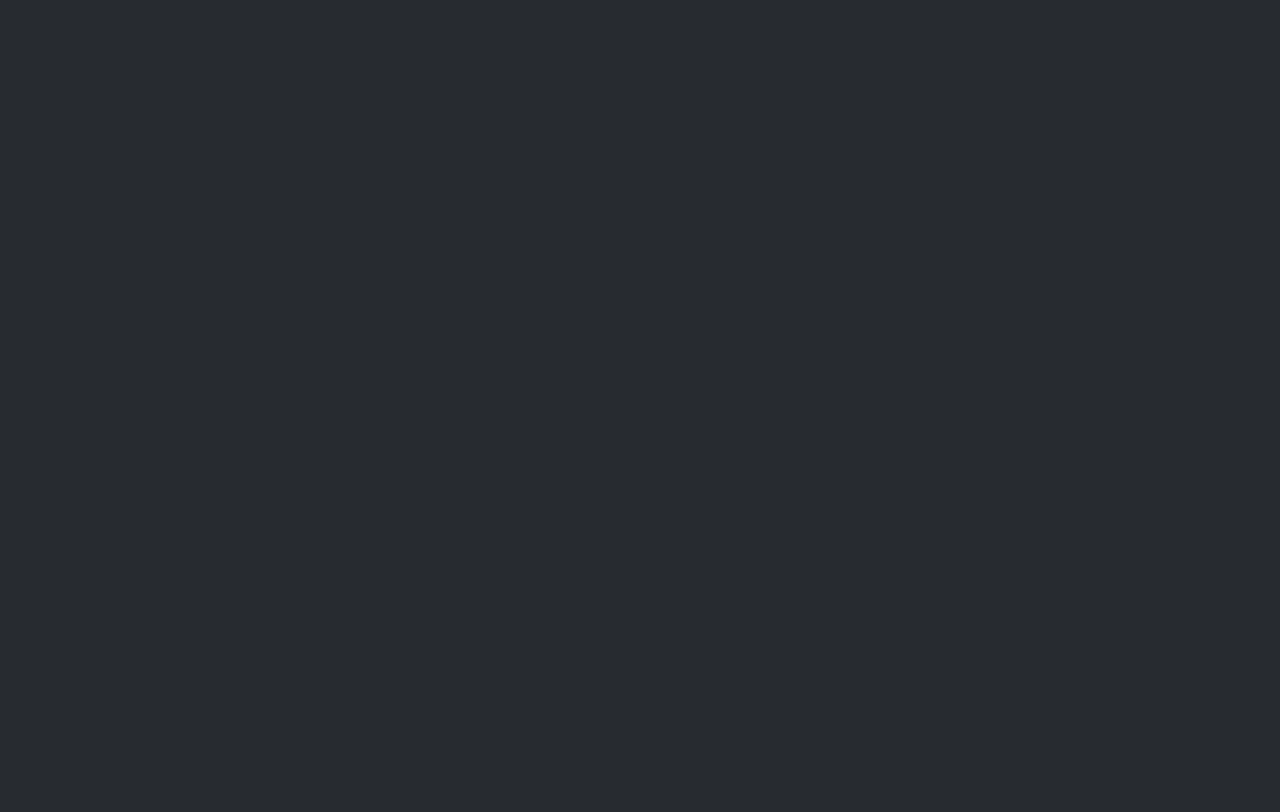
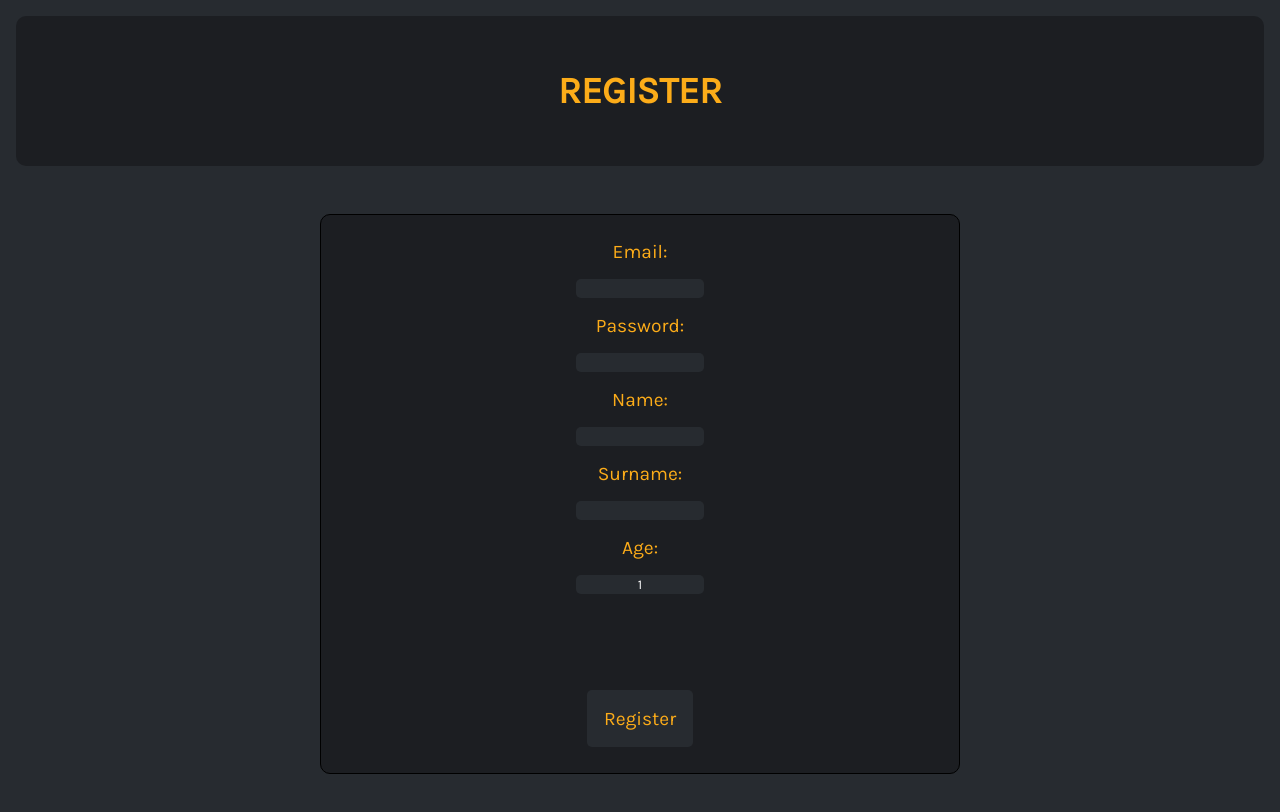
Before and after one commit to sergiics9/202309-w6ch5-sergi-casiano-front, a React (Vite) app: page /register in a window 1280 px wide. Before the commit this address had no page. Shown: the top 812 px of the page. Built offline with nearby package versions, Linux system fonts and the light colour scheme.

Commit message:
Add register & login

```diff
--- a/package.json
+++ b/package.json
@@ -55,6 +55,7 @@
     "react": "^18.2.0",
     "react-dom": "^18.2.0",
     "react-redux": "^8.0.1",
-    "react-router-dom": "^6.18.0"
+    "react-router-dom": "^6.18.0",
+    "sweetalert2": "^11.10.1"
   }
 }
--- a/src/components/app.routes/app.routes.tsx
+++ b/src/components/app.routes/app.routes.tsx
@@ -1,6 +1,8 @@
 import { Suspense, lazy } from 'react';
 import { Route, Routes } from 'react-router-dom';
 import { List } from '../list/list';
+import { Login } from '../login/login';
+import { Register } from '../register/register';
 
 const Details = lazy(() => import('../../pages/details'));
 
@@ -11,6 +13,8 @@ export function AppRoutes() {
         <Routes>
           <Route path="/" element={<List></List>}></Route>
           <Route path="/details/:id" element={<Details></Details>}></Route>
+          <Route path="/login" element={<Login></Login>}></Route>
+          <Route path="/register" element={<Register></Register>}></Route>
         </Routes>
       </Suspense>
     </main>
--- a/src/components/filter/filter.scss
+++ b/src/components/filter/filter.scss
@@ -2,7 +2,11 @@
   font-size: 1.3rem;
   font-family: 'Karla';
   display: flex;
+  flex-direction: row;
+  flex-wrap: nowrap;
   justify-content: flex-end;
+  align-items: flex-end;
+  align-content: stretch;
   margin-right: 2rem;
   gap: 1rem;
   color: #fcac19;
@@ -12,6 +16,7 @@ select {
   font-family: 'Karla';
   border: 1px solid #fcac19;
   border-radius: 8px;
+  color: rgb(40, 57, 127);
   background-color: transparent;
   padding: 0.4 rem;
 }
--- /dev/null
+++ b/src/components/header/header.scss
@@ -0,0 +1,25 @@
+header {
+  padding: 2rem 1rem;
+}
+
+.log-in-register-container {
+  display: flex;
+  background-color: #1c1e22;
+  border: 1px solid black;
+  justify-content: center;
+  margin-top: -6rem;
+  width: 12%;
+  border-radius: 15px;
+  margin-inline-start: 85%;
+}
+
+.register {
+  border-radius: 15px;
+  background-color: #1c1e22;
+  color: #fcac19;
+  max-width: 50em;
+  font-size: 1.2rem;
+  padding: 0.6em;
+  margin: 0.5em;
+  text-shadow: 0 0 5px black;
+}
--- a/src/components/header/header.tsx
+++ b/src/components/header/header.tsx
@@ -1,7 +1,12 @@
+import { Link } from 'react-router-dom';
+import './header.scss';
+
 export function Header() {
   return (
     <>
       <header>
+        <div className="container-header">
+          <div className="container-logo">
             <div className="image-header">
               <img
                 src="../../favicon.ico"
@@ -11,7 +16,19 @@ export function Header() {
               />
             </div>
             <div className="logo">
-          <h1>CS2 SKINS</h1>
+              <h1>
+                CS2 <span className="blue">SKINS</span>
+              </h1>
+            </div>
+          </div>
+          <div className="log-in-register-container">
+            <Link to="/login">
+              <button className="register">Log in</button>
+            </Link>
+            <Link to="/register">
+              <button className="register">Register</button>
+            </Link>
+          </div>
         </div>
       </header>
     </>
--- /dev/null
+++ b/src/components/login/login.scss
@@ -0,0 +1,9 @@
+.login-form {
+  display: flex;
+  flex-direction: column;
+  justify-content: center;
+  align-items: center;
+  align-content: center;
+  height: 90vh;
+  margin-inline: 50%;
+}
--- /dev/null
+++ b/src/components/login/login.tsx
@@ -0,0 +1,86 @@
+import { useState, ChangeEvent, FormEvent } from 'react';
+import Swal from 'sweetalert2';
+import './login.scss';
+
+interface UserLogin {
+  email: string;
+  passwd: string;
+}
+
+export function Login() {
+  const [userLogin, setUserLogin] = useState<UserLogin>({
+    email: '',
+    passwd: '',
+  });
+
+  const handleChange = (event: ChangeEvent<HTMLInputElement>) => {
+    setUserLogin({
+      ...userLogin,
+      [event.target.name]: event.target.value,
+    });
+  };
+
+  const handleSubmit = (event: FormEvent<HTMLFormElement>) => {
+    event.preventDefault();
+
+    const isFormValid = userLogin.email && userLogin.passwd;
+
+    if (isFormValid) {
+      console.log(userLogin);
+
+      setUserLogin({
+        email: '',
+        passwd: '',
+      });
+
+      Swal.fire({
+        title: 'Inicio de sesión exitoso',
+        text: '¡Bienvenido de vuelta!',
+        icon: 'success',
+        confirmButtonText: 'OK',
+        customClass: {
+          container: 'custom-swal-font',
+        },
+      });
+    } else {
+      Swal.fire({
+        title: 'Error',
+        text: 'Por favor, completa todos los campos',
+        icon: 'error',
+        confirmButtonText: 'OK',
+        customClass: {
+          container: 'custom-swal-font',
+        },
+      });
+    }
+  };
+
+  return (
+    <>
+      <div className="h3-container">
+        <h3>LOG IN</h3>
+      </div>
+      <div className="register-form">
+        <form onSubmit={handleSubmit}>
+          <label htmlFor="email">Email: </label>
+          <input
+            type="email"
+            name="email"
+            value={userLogin.email}
+            onChange={handleChange}
+          />
+          <label htmlFor="passwd">Password: </label>
+          <input
+            type="password"
+            name="passwd"
+            value={userLogin.passwd}
+            onChange={handleChange}
+          />
+          <button className="button-register" type="submit">
+            Log in
+          </button>
+        </form>
+      </div>
+    </>
+  );
+}
--- /dev/null
+++ b/src/components/register/register.scss
@@ -0,0 +1,70 @@
+.register-form {
+  display: flex;
+  justify-content: center;
+}
+
+form {
+  display: flex;
+  flex-direction: column;
+  background-color: #1c1e22;
+  border: 1px solid black;
+  border-radius: 10px;
+  display: flex;
+  flex-direction: column;
+  justify-content: center;
+  align-items: center;
+  align-content: center;
+  height: 70vh;
+  width: 50%;
+  font-family: 'Karla';
+  margin: 0;
+  margin-top: 2rem;
+}
+
+label {
+  font-family: 'Karla';
+  font-size: 1.2rem;
+  color: #fcac19;
+}
+
+input {
+  font-family: 'Karla';
+  color: white;
+  border-radius: 5px;
+  width: 20%;
+  align-items: center;
+  text-align: center;
+  border: 1px solid transparent;
+  background-color: #272b30;
+  margin-block: 1rem;
+}
+
+.button-register {
+  color: #fcac19;
+  background-color: #272b30;
+  border-radius: 5px;
+  border: 1px solid transparent;
+  padding: 1rem;
+  align-items: center;
+  margin-top: 5rem;
+  font-size: 1.2rem;
+  font-family: 'Karla';
+}
+
+.h3-container {
+  font-family: 'Karla';
+  color: #fcac19;
+  display: flex;
+  justify-content: center;
+  font-size: 2rem;
+  align-items: center;
+  align-items: center;
+  background-color: #1c1e22;
+  padding: 1rem 1rem;
+  border-radius: 10px;
+  margin: 1rem 1rem;
+}
+
+.custom-swal-font {
+  font-family: 'Karla';
+}
--- /dev/null
+++ b/src/components/register/register.tsx
@@ -0,0 +1,121 @@
+import { useState, ChangeEvent, FormEvent } from 'react';
+import Swal from 'sweetalert2';
+import './register.scss';
+
+interface UserRegister {
+  email: string;
+  passwd: string;
+  name: string;
+  surname: string;
+  age: number;
+}
+
+export function Register() {
+  const [userRegister, setUserRegister] = useState<UserRegister>({
+    email: '',
+    passwd: '',
+    name: '',
+    surname: '',
+    age: 1,
+  });
+
+  const handleChange = (event: ChangeEvent<HTMLInputElement>) => {
+    setUserRegister({
+      ...userRegister,
+      [event.target.name]: event.target.value,
+    });
+  };
+
+  const handleSubmit = (event: FormEvent<HTMLFormElement>) => {
+    event.preventDefault();
+    const isFormValid =
+      userRegister.email &&
+      userRegister.passwd &&
+      userRegister.name &&
+      userRegister.surname &&
+      userRegister.age;
+
+    if (isFormValid) {
+      console.log(userRegister);
+
+      setUserRegister({
+        email: '',
+        passwd: '',
+        name: '',
+        surname: '',
+        age: 0,
+      });
+
+      Swal.fire({
+        title: 'Registro Completado',
+        text: '¡Tu registro ha sido completado exitosamente!',
+        icon: 'success',
+        confirmButtonText: 'OK',
+        customClass: {
+          container: 'custom-swal-font',
+        },
+      });
+    } else {
+      Swal.fire({
+        title: 'Error',
+        text: 'Por favor, completa todos los campos',
+        icon: 'error',
+        confirmButtonText: 'OK',
+        customClass: {
+          container: 'custom-swal-font',
+        },
+      });
+    }
+  };
+
+  return (
+    <>
+      <div className="h3-container">
+        <h3>REGISTER</h3>
+      </div>
+
+      <div className="register-form">
+        <form onSubmit={handleSubmit}>
+          <label htmlFor="email">Email:</label>
+          <input
+            type="email"
+            name="email"
+            value={userRegister.email}
+            onChange={handleChange}
+          />
+          <label htmlFor="passwd">Password: </label>
+          <input
+            type="password"
+            name="passwd"
+            value={userRegister.passwd}
+            onChange={handleChange}
+          />
+          <label htmlFor="name">Name: </label>
+          <input
+            type="name"
+            name="name"
+            value={userRegister.name}
+            onChange={handleChange}
+          />
+          <label htmlFor="surname">Surname: </label>
+          <input
+            type="surname"
+            name="surname"
+            value={userRegister.surname}
+            onChange={handleChange}
+          />
+          <label htmlFor="age">Age: </label>
+          <input
+            type="age"
+            name="age"
+            value={userRegister.age}
+            onChange={handleChange}
+          />
+          <button className="button-register" type="submit">
+            Register
+          </button>
+        </form>
+      </div>
+    </>
+  );
+}
--- a/src/main.scss
+++ b/src/main.scss
@@ -15,7 +15,7 @@ body {
   background-color: #272b30;
 }
 
-header {
+.container-logo {
   font-family: $font;
   display: flex;
   justify-content: center;
@@ -48,19 +48,34 @@ footer {
   padding: 1rem;
 }
 
-ul {
+.skins-list {
+  font-family: $font;
+  display: grid;
+  grid-template-columns: repeat(3, 1fr);
+  gap: 1rem;
+  margin: 0;
+  padding: 0;
+  max-width: 100%;
+  min-height: 100vh;
+  align-items: center;
+
+  img {
+    width: 70%;
+    height: auto;
+  }
+
   @media screen and (max-width: 768px) {
     img {
-      height: 170px;
-      width: 250px;
+      height: auto;
+      width: 80%;
     }
     grid-template-columns: repeat(2, 1fr);
   }
 
   @media screen and (max-width: 480px) {
     img {
-      height: 170px;
-      width: 250px;
+      height: auto;
+      width: 80%;
     }
     grid-template-columns: 1fr;
   }
@@ -140,19 +155,6 @@ ul {
   }
 }
 
-.skins-list {
-  font-family: $font;
-  display: grid;
-  grid-template-columns: repeat(4, 1fr);
-  gap: 1rem;
-  margin: 0;
-  padding: 0;
-  flex-wrap: nowrap;
-  max-width: 100%;
-  min-height: 100vh;
-  align-items: center;
-}
-
 .skin-name {
   font-family: $font;
 }
--- /dev/null
+++ b/src/pages/login.tsx
@@ -0,0 +1,5 @@
+import { Login } from '../components/login/login';
+
+export default function DetailsPage() {
+  return <Login></Login>;
+}
--- /dev/null
+++ b/src/pages/register.tsx
@@ -0,0 +1,5 @@
+import { Register } from '../components/register/register';
+
+export default function DetailsPage() {
+  return <Register></Register>;
+}
```
Also changed, not shown: 1 other file (tests, documents, lock files or other folders). Lines whose indentation alone changed are shown as unchanged.
